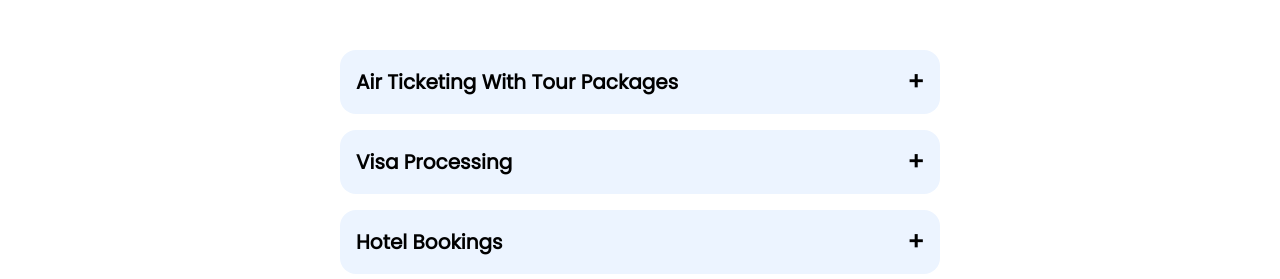
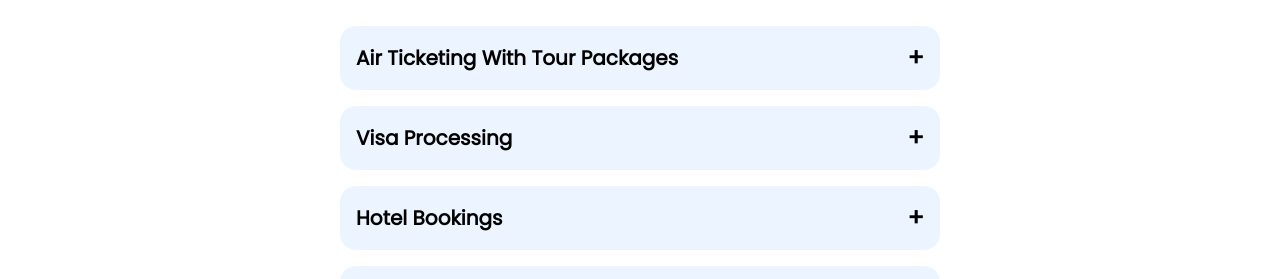
Before and after one commit to pixi777/Demo, a plain HTML site: page services.html in a window 1280 px wide. Shown: the part 610-889 px from the top of the page. Drawn offline with Linux system fonts and the light colour scheme; a web font is replaced by a local one.

Commit message:
Add files via upload

```diff
--- a/services.html
+++ b/services.html
@@ -43,10 +43,10 @@
 
     </div>
 
-    <div class="flex flex-col items-center px-2 py-4 space-y-4  bg-white">
+    <div class="flex flex-col items-center px-2 space-y-4  bg-white">
 
   <!-- Card 1 -->
-  <div class="w-full max-w-[600px] rounded-2xl bg-[#ecf4ff] p-4 h-auto mt-2">
+  <div class="w-full max-w-[600px] rounded-2xl bg-[#ecf4ff] p-4 h-auto ">
     <button onclick="toggleCard(1)" class="flex items-center justify-between w-full text-left text-lg sm:text-xl font-semibold">
       <h2>Air Ticketing With Tour Packages</h2>
       <span id="icon1" class="text-2xl font-bold transition-transform duration-300">+</span>
```
